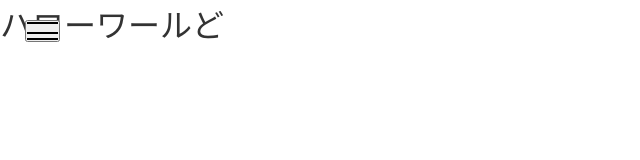
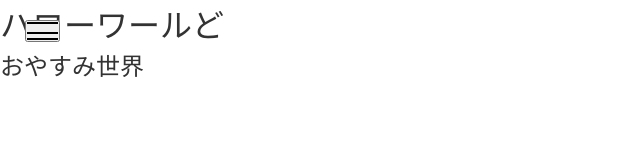
Before and after one commit to asahi-n0921/temple, a plain HTML site: page index.html in a window 1280 px wide. Shown: the whole page, without its empty margins (0-640 px from the left). Drawn offline with Linux system fonts and the light colour scheme.

Commit message:
おやすみ世界を追加

```diff
--- a/index.html
+++ b/index.html
@@ -23,6 +23,7 @@
             <button class="menu"><span></span><span></span><span></span></button>
 
             <h1>ハローワールど</h1>
+            <h2>おやすみ世界</h2>
         </div>
 
 
```
